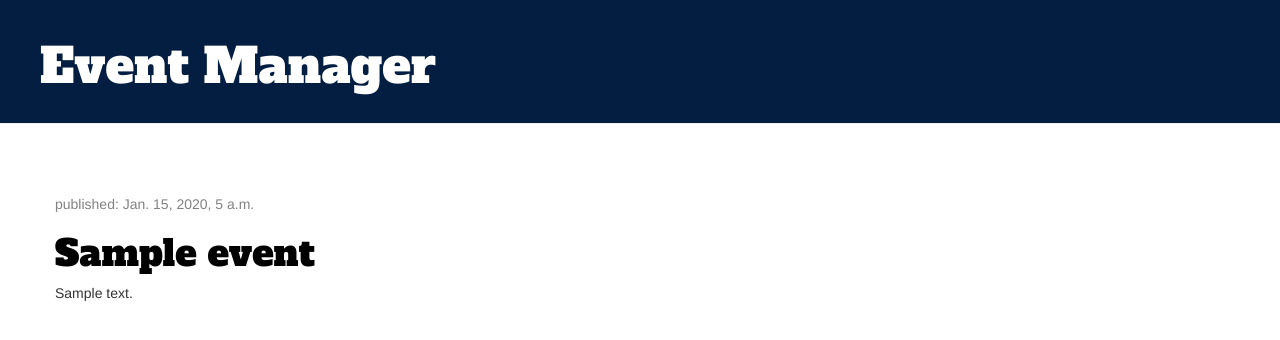
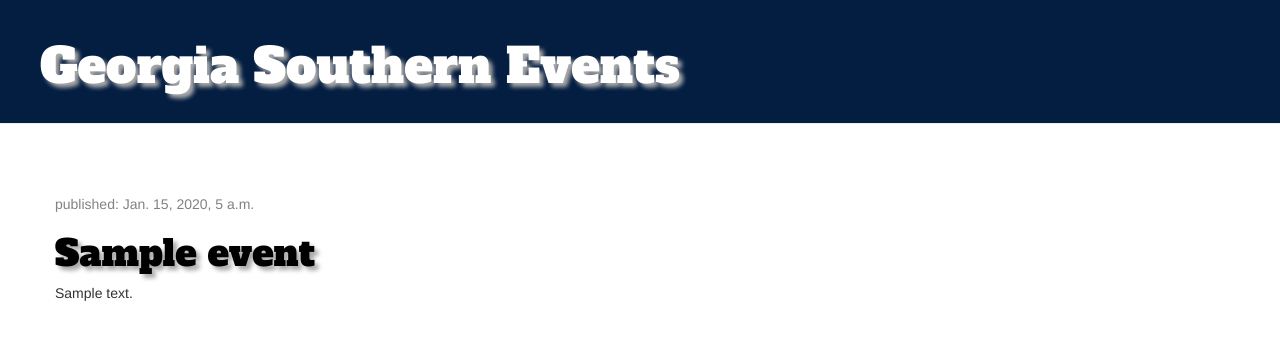
Before and after one commit to GSCSCI5530/Vector, a Django app: page / in a window 1280 px wide. Shown: the top 340 px of the page. Run offline with Django 3.2, Linux system fonts and the light colour scheme; tables that the repository leaves empty hold one stand-in row (values such as "Sample post"); some libraries are stand-ins or nearby versions.

Commit message:
tweeks to look

```diff
--- a/GSEM/GSEventManager/eventmanager/static/css/eventmanager.css
+++ b/GSEM/GSEventManager/eventmanager/static/css/eventmanager.css
@@ -16,6 +16,7 @@
 
 h1, h2, h3, h4 {
     font-family: 'Alfa Slab One', cursive;
+    text-shadow: 4px 4px 4px #aaa;
 }
 
 .date {
--- a/GSEM/GSEventManager/eventmanager/templates/eventmanager/event_list.html
+++ b/GSEM/GSEventManager/eventmanager/templates/eventmanager/event_list.html
@@ -11,7 +11,7 @@
 
 <body>
         <div class="page-header">
-            <h1><a href="/">Event Manager</a></h1>
+            <h1><a href="/">Georgia Southern Events</a></h1>
         </div>
 
 
```
